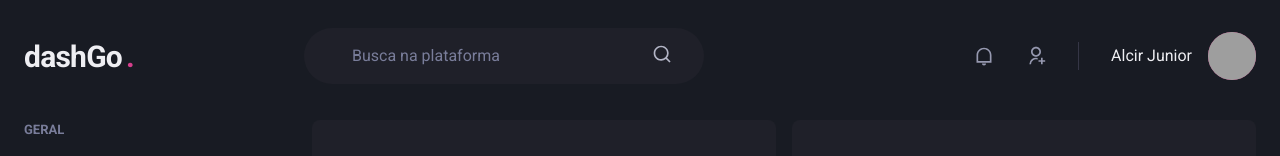
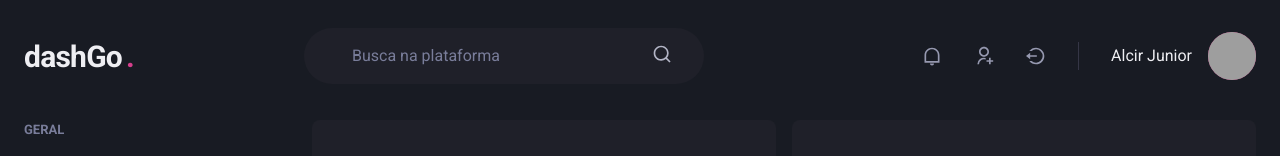
Before and after one commit to alcir-junior-caju/study-js-next-ignite-dashgo, a Next.js app: page /dashboard in a window 1280 px wide. Shown: the top 156 px of the page. Built offline with nearby package versions, Linux system fonts and the light colour scheme; grey boxes are pictures that could not be loaded; what miragejs would draw is missing.

Commit message:
feat: Add button logout

```diff
--- a/src/components/Header/NotificationsNav.tsx
+++ b/src/components/Header/NotificationsNav.tsx
@@ -1,7 +1,10 @@
 import { HStack, Icon } from "@chakra-ui/react";
-import { RiNotificationLine, RiUserAddLine } from "react-icons/ri";
+import { RiLogoutCircleLine, RiNotificationLine, RiUserAddLine } from "react-icons/ri";
+import { useAuth } from "../../context/AuthContext";
 
 const NotificationsNav = () => {
+  const { signOut } = useAuth();
+
   return (
     <HStack
       spacing={[6, 8]}
@@ -14,6 +17,7 @@ const NotificationsNav = () => {
     >
       <Icon as={RiNotificationLine} fontSize={20} />
       <Icon as={RiUserAddLine} fontSize={20} />
+      <Icon as={RiLogoutCircleLine} fontSize={20} onClick={() => signOut()} _hover={{ cursor: 'pointer' }} />
     </HStack>
   );
 };
```
